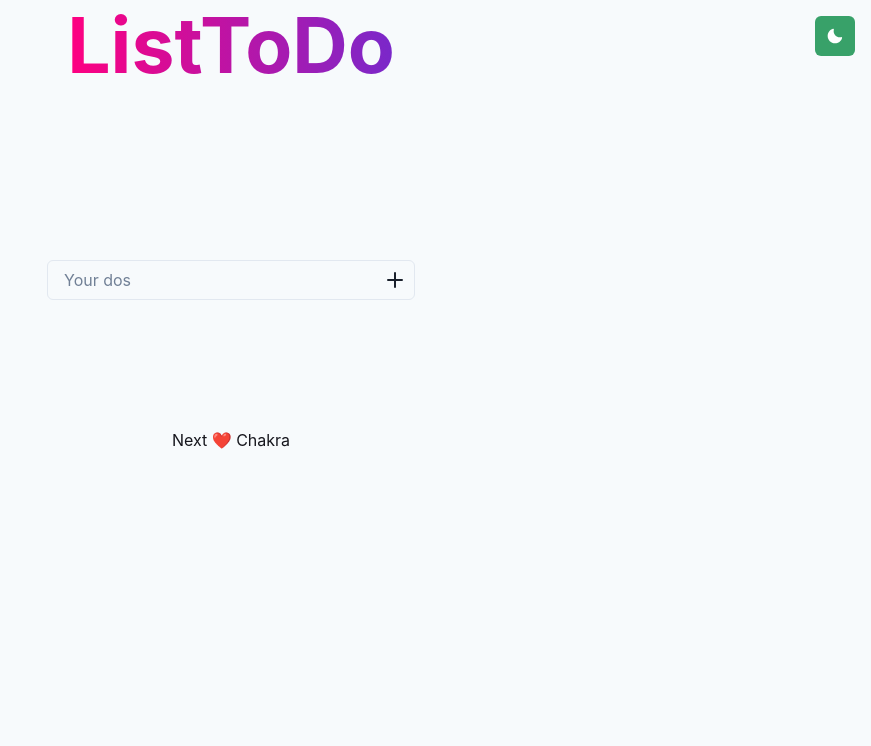
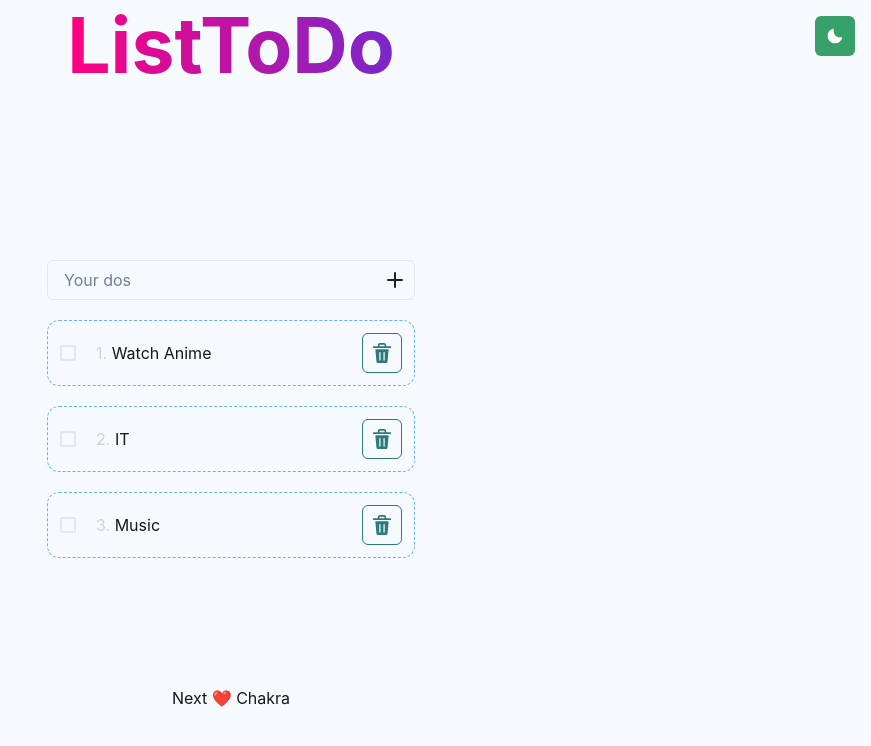
Before and after one commit to handa-kun/lesson_react, a Next.js app: page / in a window 1280 px wide. Shown: the top 746 px of the page, without its empty margins (409-1280 px from the left). Built offline with nearby package versions, Linux system fonts and the light colour scheme; data requests are answered from the project's data file.

Commit message:
feat: add mock backend

```diff
--- a/package.json
+++ b/package.json
@@ -1,6 +1,7 @@
 {
   "private": true,
   "scripts": {
+    "fake":"json-server --port 5000 --watch src/mocks/db.json",
     "dev": "next",
     "build": "next build",
     "start": "next start"
@@ -21,6 +22,7 @@
     "@types/node": "^18.0.0",
     "@types/react": "^18.0.0",
     "@types/react-dom": "^18.0.0",
+    "json-server": "^0.17.1",
     "typescript": "^4.7.2"
   }
 }
--- a/src/api/todoApi.ts
+++ b/src/api/todoApi.ts
@@ -1,7 +1,8 @@
 import axios from "axios";
+import { Todo } from "../types/Todo";
 
 export const api = axios.create({
-    baseURL: 'https://jsonplaceholder.typicode.com',
+    baseURL: 'http://localhost:5000',
     timeout: 1000,
     headers: {'X-Custom-Header': 'foobar'}
 });
@@ -11,4 +12,12 @@ export class TodoApi {
     static getTodos = () => {
         return api.get('/todos')
     }
-}
+
+    static addTodos = (todo: Todo) => {
+        return api.post('/todos', todo)
+    }
+
+    static deleteTodos = (id: number) => {
+        return api.delete(`/todos/${id}`)
+    }
+ }
--- a/src/components/TodoList.tsx
+++ b/src/components/TodoList.tsx
@@ -29,23 +29,21 @@ const TodoList = () => {
             ...item,
             isDeleted: idx == i ? true : item.isDeleted
         })))
+        TodoApi.deleteTodos(i + 1)
     }
 
-    const addItem = (value: string) => {
+    const addItem = (todo: Todo) => {
         setTodos([
             ...todos,
-            {
-                userId: 1,
-                title: value,
-                completed: false,
-                isDeleted: false
-            }
+            todo
         ])
     }
 
-    /*useEffect(() => {
-        loadData()
-    }, [])*/
+    useEffect(() => {
+        if (todos.length == 0) {
+            loadData()
+        }
+    }, [])
 
     return (
         <Flex flexDirection={'column'} gap={5}>
@@ -63,7 +61,14 @@ const TodoList = () => {
                         <Button
                             variant={"ghost"}
                             onClick={() => {
-                                addItem(newTodo)
+                                const newTodoItem: Todo = {
+                                    userId: 1,
+                                    title: newTodo,
+                                    completed: false,
+                                    isDeleted: false
+                                }
+                                TodoApi.addTodos(newTodoItem)
+                                addItem(newTodoItem)
                                 setNewTodo("")
                             }}
                         >
--- /dev/null
+++ b/src/mocks/db.json
@@ -0,0 +1,25 @@
+{
+  "todos": [
+    {
+      "userId": 1,
+      "title": "Watch Anime",
+      "completed": false,
+      "isDeleted": false,
+      "id": 1
+    },
+    {
+      "userId": 1,
+      "title": "IT",
+      "completed": false,
+      "isDeleted": false,
+      "id": 2
+    },
+    {
+      "userId": 1,
+      "title": "Music",
+      "completed": false,
+      "isDeleted": false,
+      "id": 3
+    }
+  ]
+}
```
